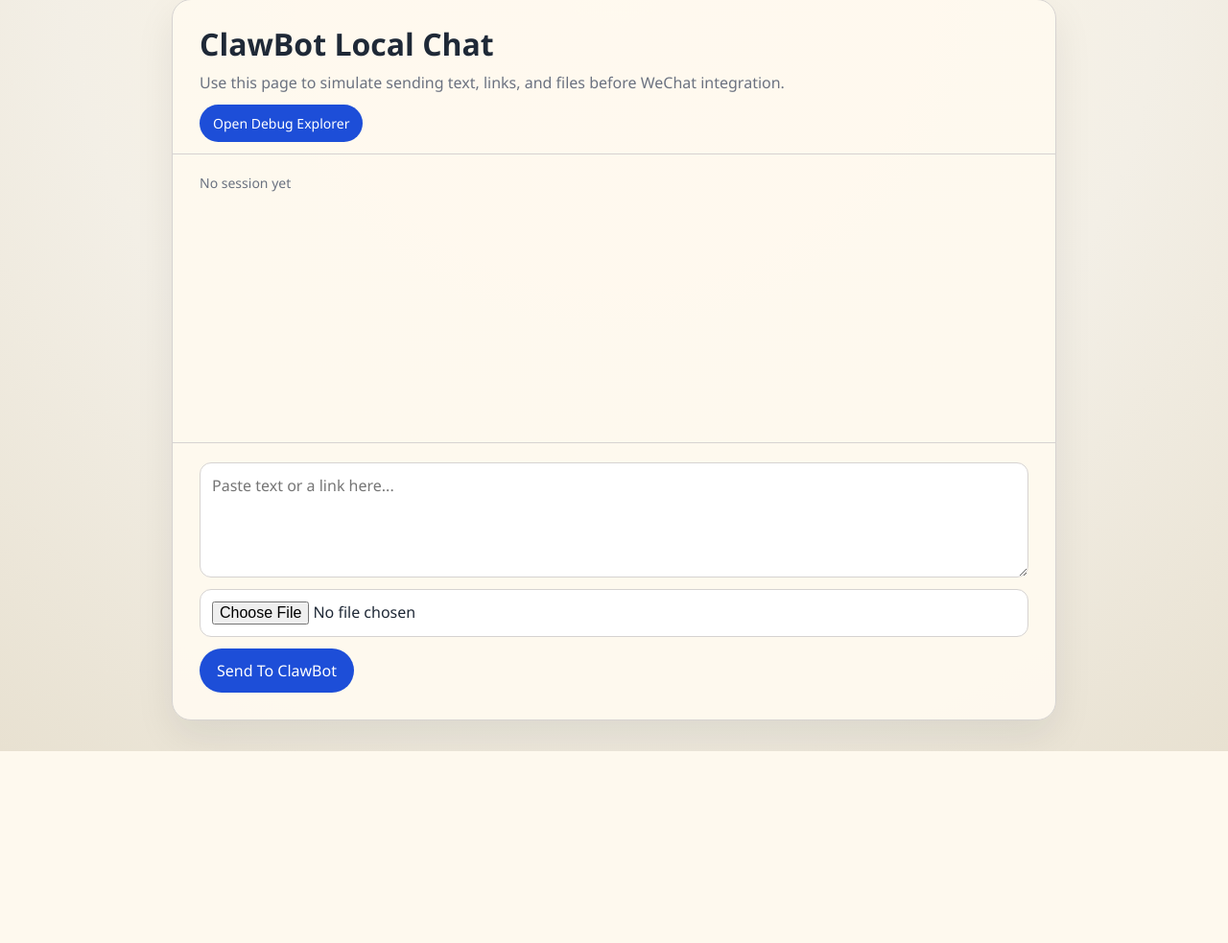
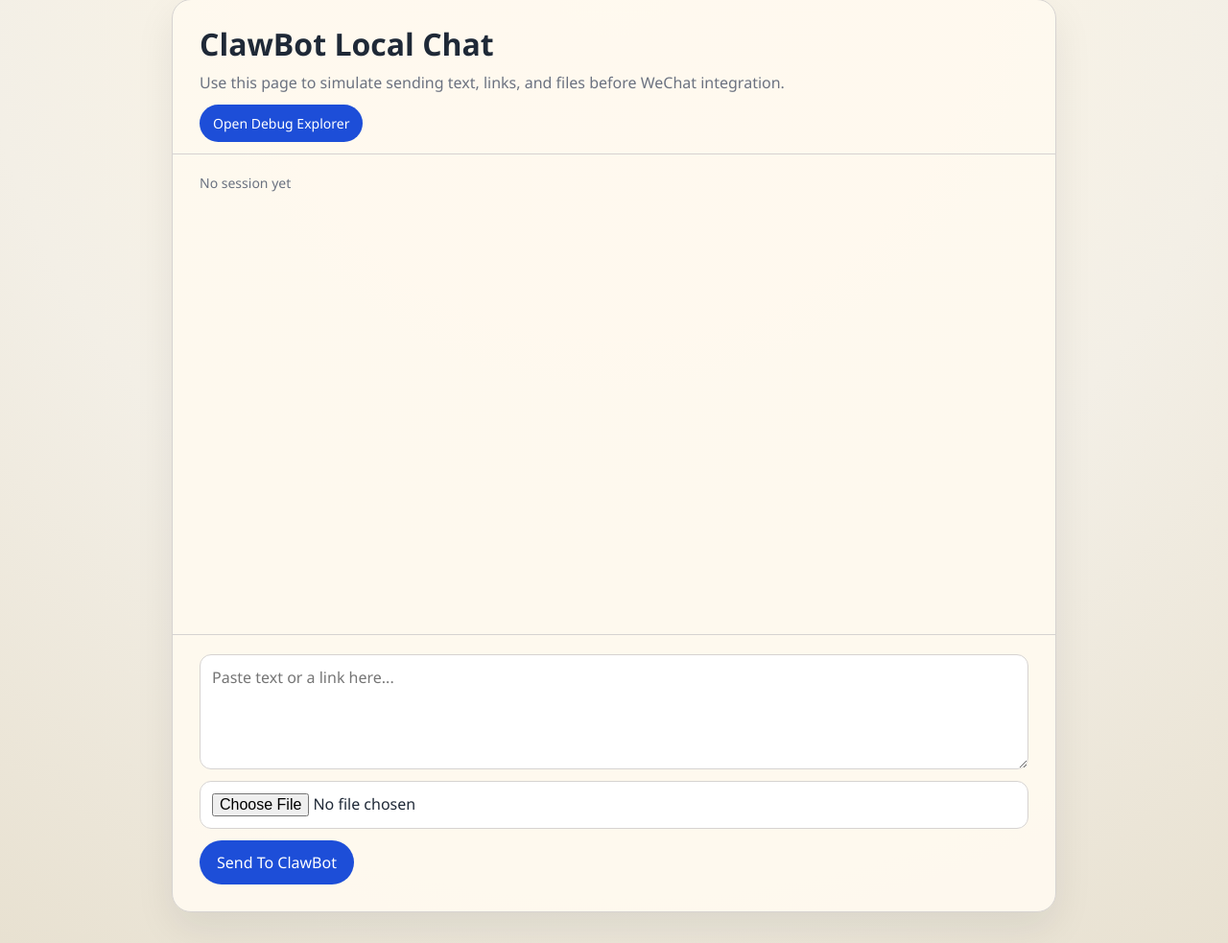
Before and after one commit to cxxCoolStar/Cora, a Python web app: template src/core/api/templates/chat.html in a window 1280 px wide. Shown: the part 33-1016 px from the top of the page at 96% size. Before the commit the page ends 816 px from the top, so only its background shows below. Run offline with Jinja, Linux system fonts and the light colour scheme; the template is opened without the code that fills it, so the values that code supplies are empty.

Commit message:
feat: add chat interface, retrieval service, and repository layer for ClawBot functionality

```diff
--- a/src/core/api/templates/chat.html
+++ b/src/core/api/templates/chat.html
@@ -57,11 +57,15 @@
             padding: 20px 28px;
             border-top: 1px solid var(--line);
             border-bottom: 1px solid var(--line);
-            min-height: 260px;
+            height: 460px;
+            overflow-y: auto;
+            display: flex;
+            flex-direction: column;
         }
         .log {
             display: grid;
             gap: 14px;
+            margin-top: auto;
         }
         .entry {
             padding: 14px 16px;
@@ -123,7 +127,7 @@
                 <a href="/debug">Open Debug Explorer</a>
             </div>
         </section>
-        <section class="board">
+        <section class="board" id="board">
             <div class="session" id="sessionLabel">No session yet</div>
             <div class="log" id="log"></div>
         </section>
@@ -135,6 +139,7 @@
     </main>
     <script>
         const log = document.getElementById("log");
+        const board = document.getElementById("board");
         const form = document.getElementById("chatForm");
         const sessionLabel = document.getElementById("sessionLabel");
         let sessionId = null;
@@ -143,7 +148,8 @@
             const entry = document.createElement("div");
             entry.className = `entry ${kind}`;
             entry.innerHTML = `<strong>${title}</strong><div>${content}</div>`;
-            log.prepend(entry);
+            log.appendChild(entry);
+            board.scrollTop = board.scrollHeight;
         }
 
         async function ensureSession() {
--- a/src/core/retrieval/service.py
+++ b/src/core/retrieval/service.py
@@ -36,7 +36,7 @@ class RetrievalService:
 
     def search(self, *, session_id: str, query: str) -> RetrievalResult | None:
         tokens = self._tokenize(query)
-        items = self.item_repository.list_by_session(session_id=session_id)
+        items = self.item_repository.list_all()
         if not items:
             return None
 
```
Also changed, not shown: src/core/storage/repositories.py.
